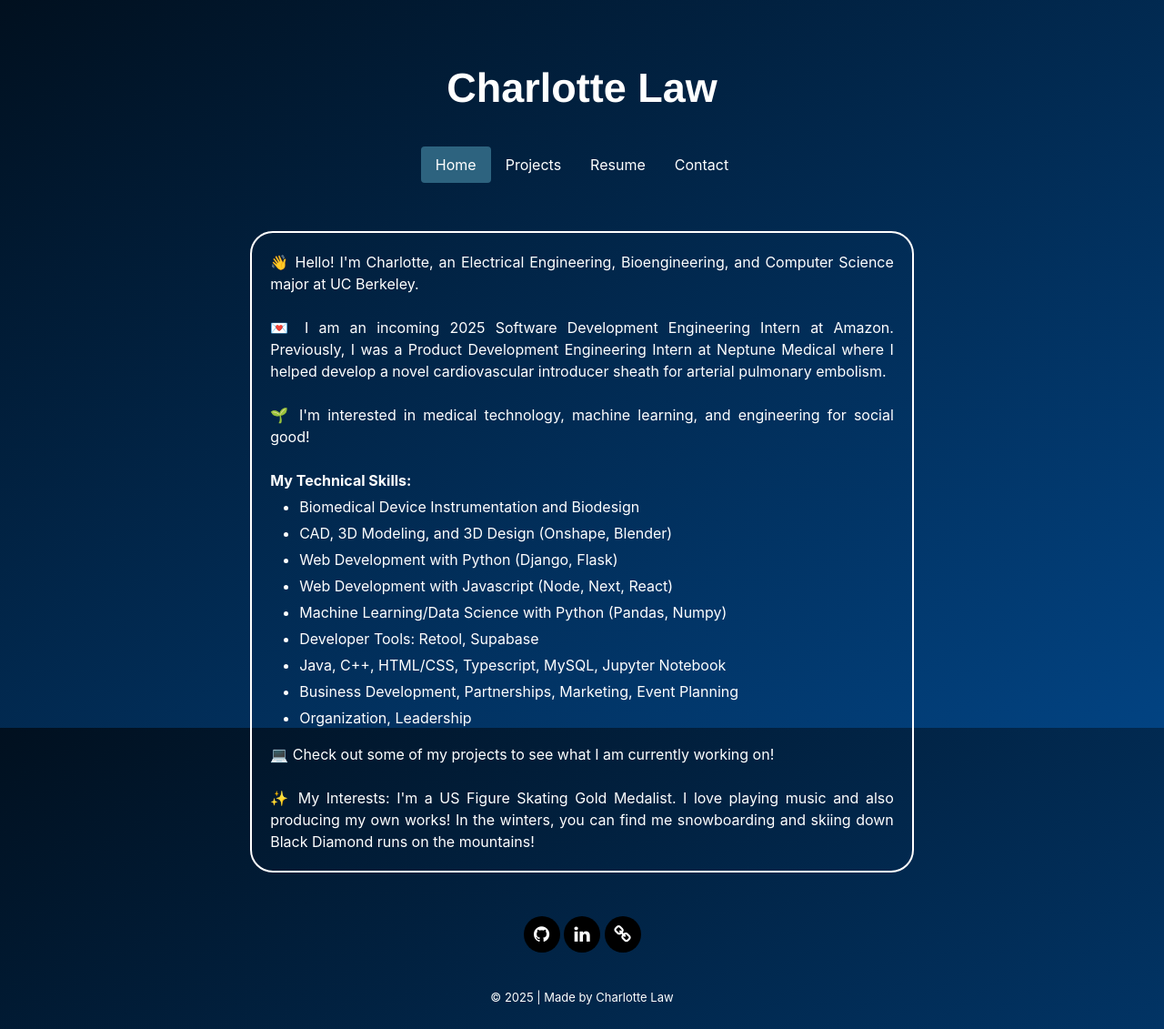
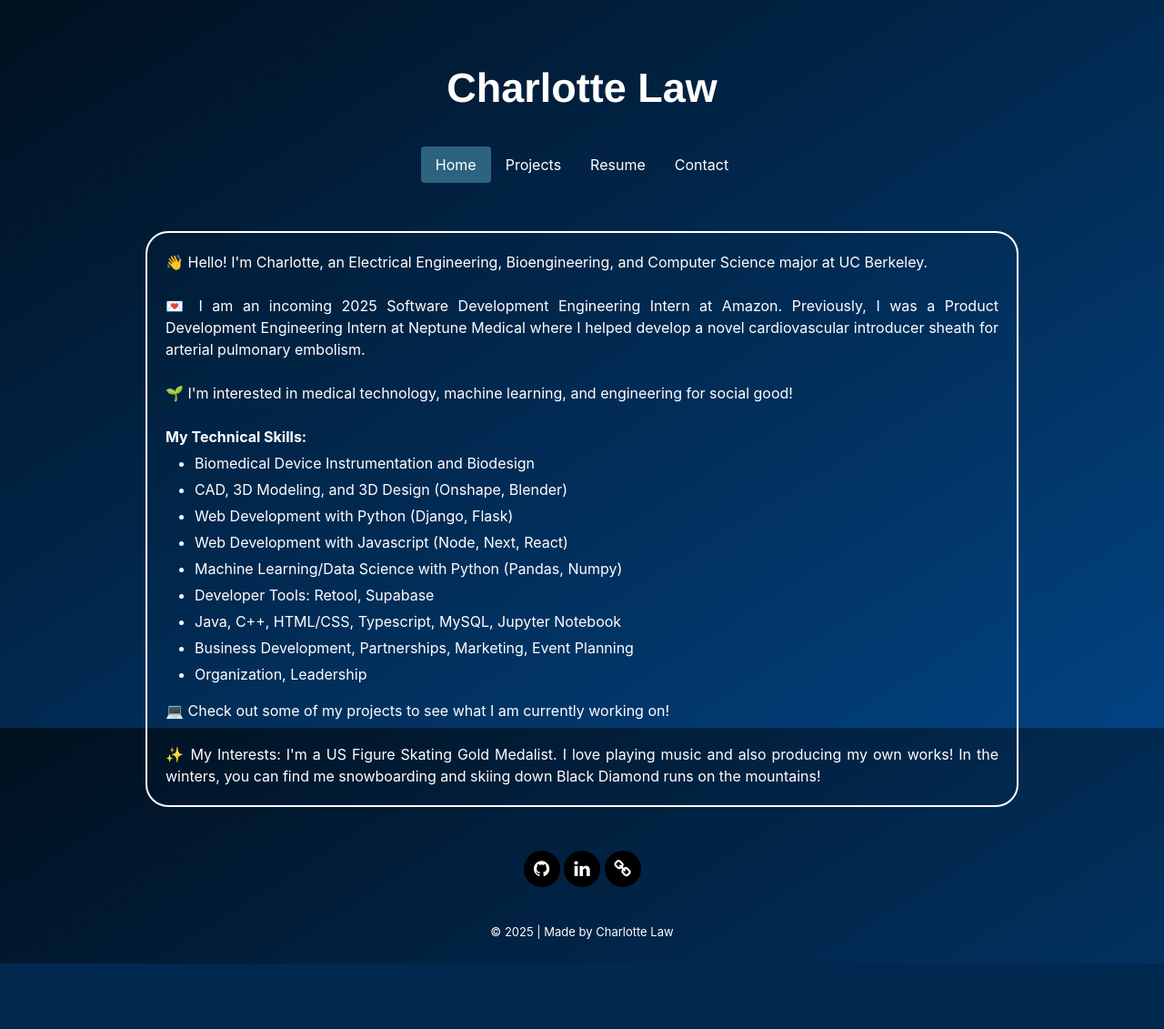
Before and after one commit to CharlotteLaw/Website, a Django app: page / in a window 1280 px wide. Shown: the whole page at 91% size. After the commit the page ends 1059 px from the top, so only its background shows below. Run offline with Django 4.2, Linux system fonts and the light colour scheme.

Commit message:
Update home.html

```diff
--- a/templates/home.html
+++ b/templates/home.html
@@ -19,7 +19,7 @@
 <br>
 <br>
 <!-- text-align: justify; text-justify: inter-word; -->
-    <div style="width: 57%; padding: 60px 0; border: 2px solid white; border-radius: 25px; padding: 20px; text-align: justify; text-justify: inter-character; color:white">
+    <div style="width: 75%;border: 2px solid white; border-radius: 25px; padding: 20px; text-align: justify; text-justify: inter-character; color:white">
       <a>👋 Hello! I'm Charlotte, an Electrical Engineering, Bioengineering, and Computer Science major at UC Berkeley.</a><br><br>
       <a>💌 I am an incoming 2025 Software Development Engineering Intern at Amazon. Previously, I was a Product Development Engineering Intern at Neptune Medical where I helped develop a novel cardiovascular introducer sheath for arterial pulmonary embolism.</a><br><br>
       <a>🌱 I'm interested in medical technology, machine learning, and engineering for social good!</a><br><br>
```
